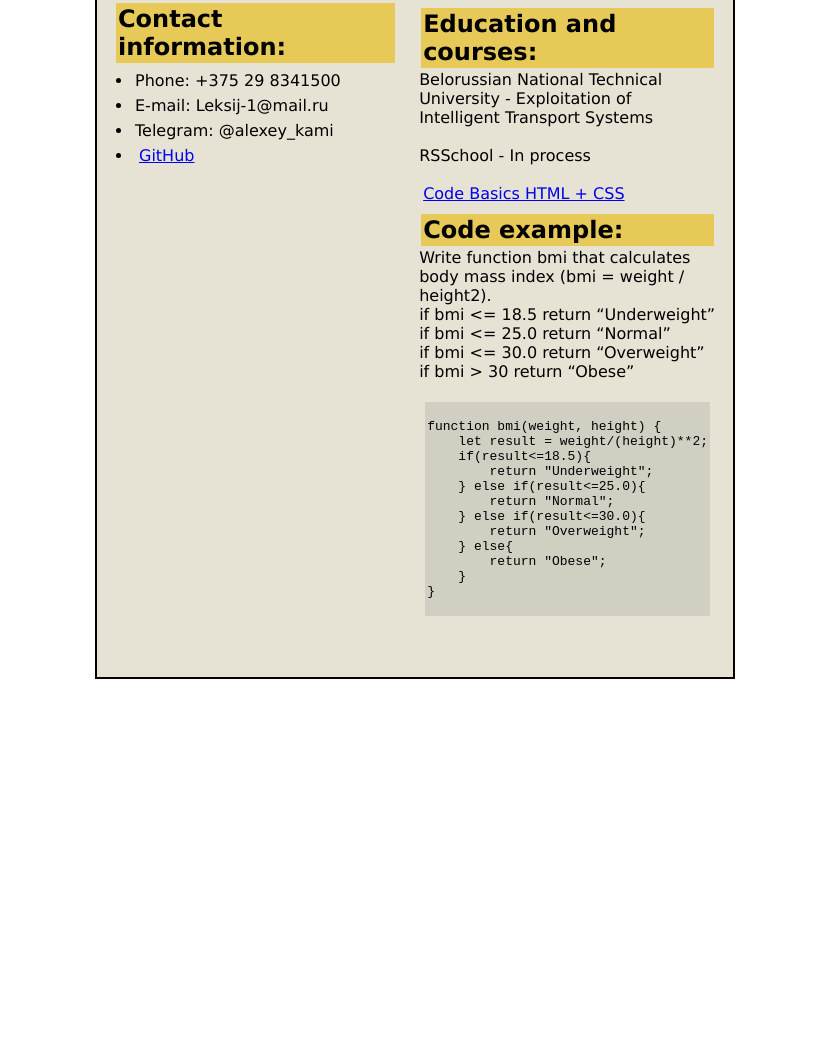
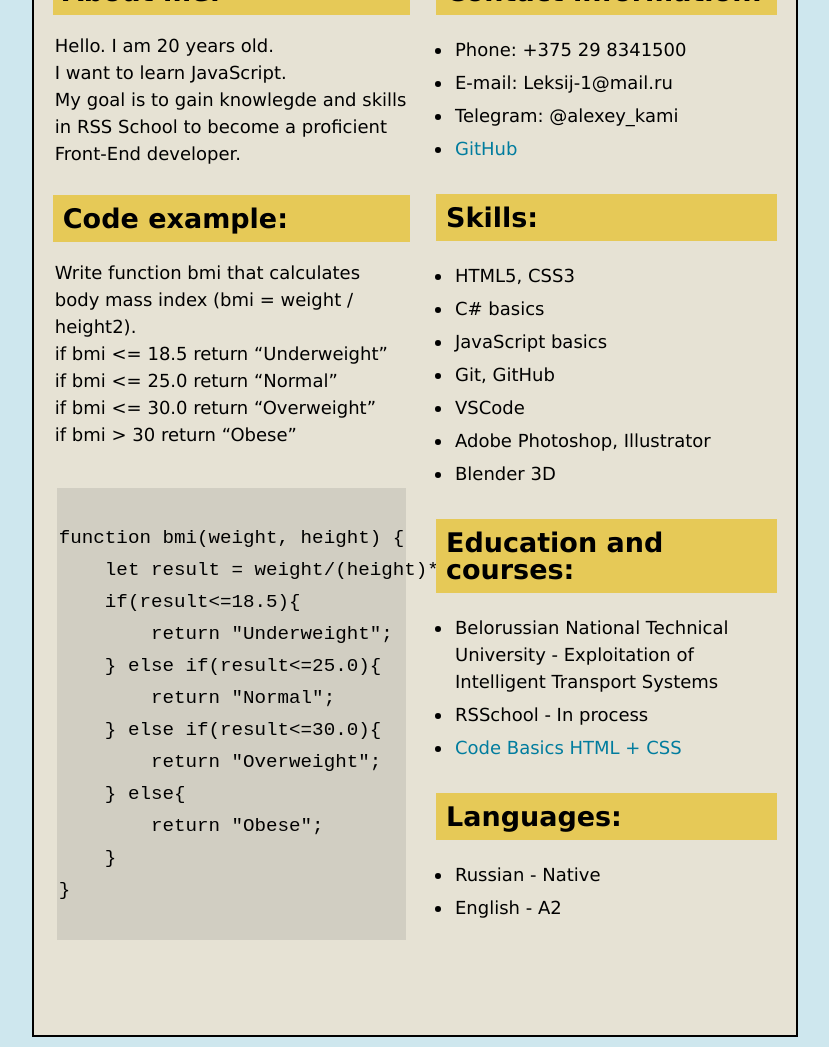
Before and after one commit to AlexiyKami/rsschool-cv, a plain HTML site: page index.html in a window 1280 px wide. Shown: the part 465-1512 px from the top of the page, without its empty margins (225-1054 px from the left). Before the commit the page ends 1154 px from the top, so only its background shows below. Drawn offline with Linux system fonts and the light colour scheme.

Commit message:
fix: change layout for better appearance

```diff
--- a/index.html
+++ b/index.html
@@ -8,7 +8,7 @@
     <title>Alexey Matsyl CV</title>
 </head>
 <body>
-    <section class="body-section">
+    <div class="body-section">
         <nav>
             <a href="#aboutme">About me</a>
             <a href="#skills">Skills</a>
@@ -18,25 +18,54 @@
             <a href="#code">Code example</a>
         </nav>
         <header>
-            <img class="main-photo" src="cv_photo.jpg" alt="Photo" width="30%">
+            <img class="main-photo" src="cv_photo.jpg" alt="Photo" width="350">
             <section class="header-text">
                 <h1>Alexey Matsyl</h1>
                 <h3>Junior Frontend Developer</h3>
             </section>
         </header>
         <main>
-            <section class="main-section">
+            <div class="main-section">
                  <article>
                      <h2 id="aboutme">About me:</h2>
+                     <div>
                         Hello. I am 20 years old.<br>
                         I want to learn JavaScript.<br>
                         My goal is to gain knowlegde and skills in RSS School to become a proficient Front-End developer.
+                     </div>
                  </article>
                  <article>
-                     <h2 id="languages">Languages:</h2>
-                     Russian - Native <br>
-                     English - A2
+                    <h2 id="code">Code example:</h2>
+                    <div>
+                        Write function bmi that calculates body mass index  (bmi = weight / height2).
+                    <br>
+                    if bmi &lt;= 18.5 return “Underweight”
+                    <br>
+                    if bmi &lt;= 25.0 return “Normal”
+                    <br>
+                    if bmi &lt;= 30.0 return “Overweight”
+                    <br>
+                    if bmi > 30 return “Obese”
+                    </div>
+                    <pre>
+                        <code>
+function bmi(weight, height) {
+    let result = weight/(height)**2;
+    if(result&lt;=18.5){
+        return "Underweight";
+    } else if(result&lt;=25.0){
+        return "Normal";
+    } else if(result&lt;=30.0){
+        return "Overweight";
+    } else{
+        return "Obese";
+    }
+}
+                        </code>
+                    </pre>
                 </article>
+            </div>
+            <div class="main-section">
                 <article>
                     <h2 id="contacts">Contact information:</h2>
                     <ul>
@@ -50,12 +79,10 @@
                             Telegram: @alexey_kami
                         </li>
                         <li>
-                            <a href="https://github.com/AlexiyKami">GitHub</a>
+                            <a href="https://github.com/AlexiyKami" target="_blank">GitHub</a>
                         </li>
                     </ul>
                 </article>
-            </section>
-            <section class="main-section">
                 <article>
                     <h2 id="skills">Skills:</h2>
                     <ul>
@@ -84,46 +111,34 @@
                 </article>
                 <article>
                     <h2 id="education">Education and courses:</h2>
+                    <ul>
+                        <li>
                             Belorussian National Technical University - Exploitation of Intelligent Transport Systems
-                    <br>
-                    <br>
+                        </li>
+                        <li>
                             RSSchool - In process
-                    <br>
-                    <br>
-                    <a href="https://ru.code-basics.com">Code Basics HTML + CSS</a>
+                        </li>
+                        <li>
+                            <a href="https://ru.code-basics.com" target="_blank">Code Basics HTML + CSS</a>
+                        </li>
+                    </ul>
                 </article>
                 <article>
-                    <h2 id="code">Code example:</h2>
-                    Write function bmi that calculates body mass index  (bmi = weight / height2).
-                    <br>
-                    if bmi <= 18.5 return “Underweight”
-                    <br>
-                    if bmi <= 25.0 return “Normal”
-                    <br>
-                    if bmi <= 30.0 return “Overweight”
-                    <br>
-                    if bmi > 30 return “Obese”
-                    <pre>
-                        <code>
-function bmi(weight, height) {
-    let result = weight/(height)**2;
-    if(result<=18.5){
-        return "Underweight";
-    } else if(result<=25.0){
-        return "Normal";
-    } else if(result<=30.0){
-        return "Overweight";
-    } else{
-        return "Obese";
-    }
-}
-                        </code>
-                    </pre>
+                    <h2 id="languages">Languages:</h2>
+                    <ul>
+                        <li>
+                            Russian - Native
+                        </li>
+                        <li>
+                            English - A2
+                        </li>
+                    </ul>
                 </article>
-            </section>
+            </div>
         </main>
         <footer>
+
         </footer>
-    </section>
+    </div>
 </body>
 </html>
--- a/style.css
+++ b/style.css
@@ -1,12 +1,24 @@
 * {
     margin: 2px;
     padding: 2px;
+}
+
+.main-photo {
+    margin-top: 30px;
+}
+
+a {
+    text-decoration: none;
+    margin-left: 0px;
+    padding-left: 0px;
+    color: #007c9e;
 }
 
 nav {
     display: flex;
     border: 2px solid black;
     justify-content: space-evenly;
+    background-color: #e6c957;
 }
 
 nav a {
@@ -20,28 +32,45 @@ ul {
     margin: 2px 2px 2px 15px;
 }
 
+
+h1 {
+    font-size: 300%;
+    color: #007c9e;
+}
+
 h2 {
     background-color:#e6c957 ;
+    margin-bottom: 15px;
+    margin-top: 15px;
+    padding: 10px;
 }
 
 code {
     display: flex;
     background-color: #d1cec2;
+    font-size: larger;
+}
+
+pre {
+    line-height: 200%;
 }
 
 body {
+    background-color: #CEE7EE;
     display: flex;
     justify-content: center;
+    font-size: large;
+    min-width: 1200px;
 }
 
 .body-section {
     display: flex;
-    width: 50%;
+    width: 60%;
     flex-direction: column;
     justify-content: center;
     border: 2px solid rgb(0, 0, 0);
     background-color: #E6E2D4;
-    font-family: 'Lucida Sans', 'Lucida Sans Regular', 'Lucida Grande', 'Lucida Sans Unicode', Geneva, Verdana, sans-serif
+    font-family: 'Lucida Sans', 'Lucida Sans Regular', 'Lucida Grande', 'Lucida Sans Unicode', Geneva, Verdana, sans-serif;
 }
 
 header {
@@ -61,8 +90,13 @@ main {
     flex-flow: row nowrap;
     justify-content: space-evenly;
 }
+
 article {
     margin: 5px;
+}
+
+div {
+    line-height: 150%;
 }
 
 .main-section {
```
Also changed, not shown: github_logo.png (added), rs_school_js.svg (added). Lines whose indentation alone changed are shown as unchanged.
